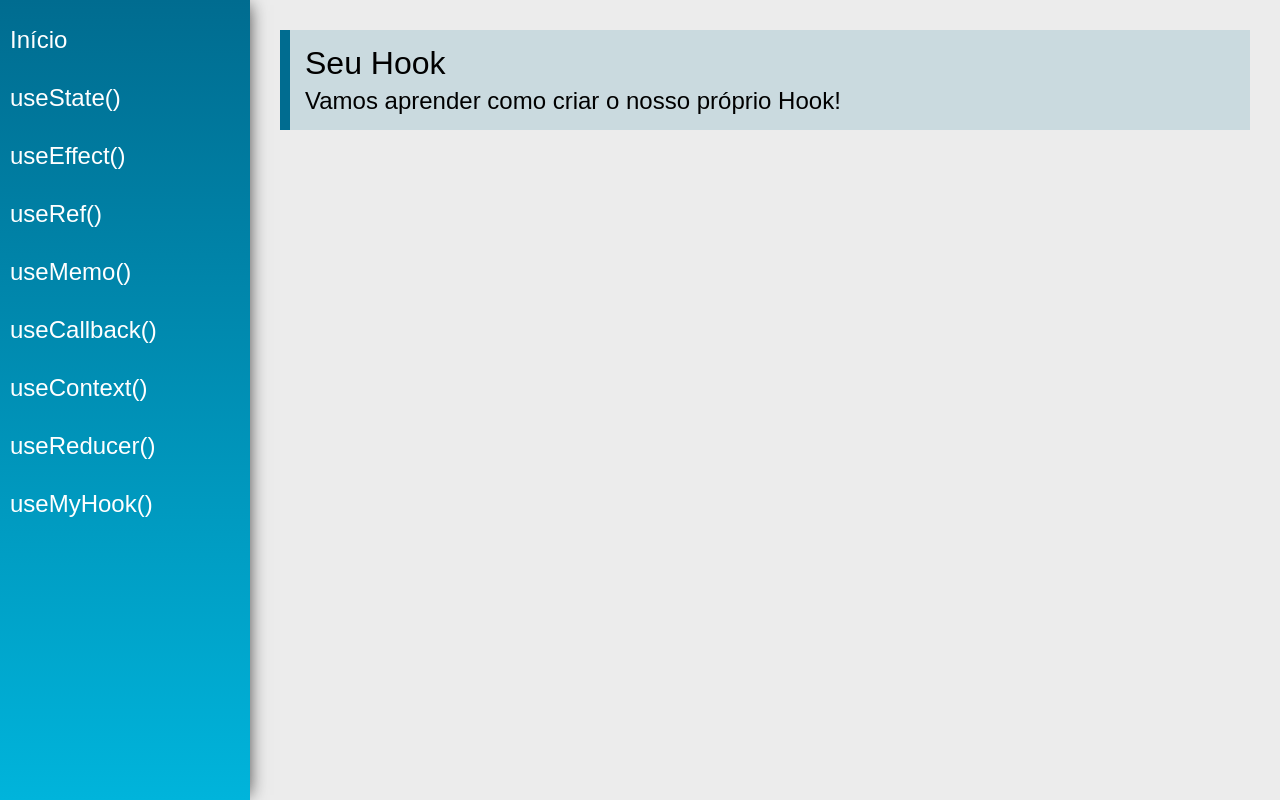
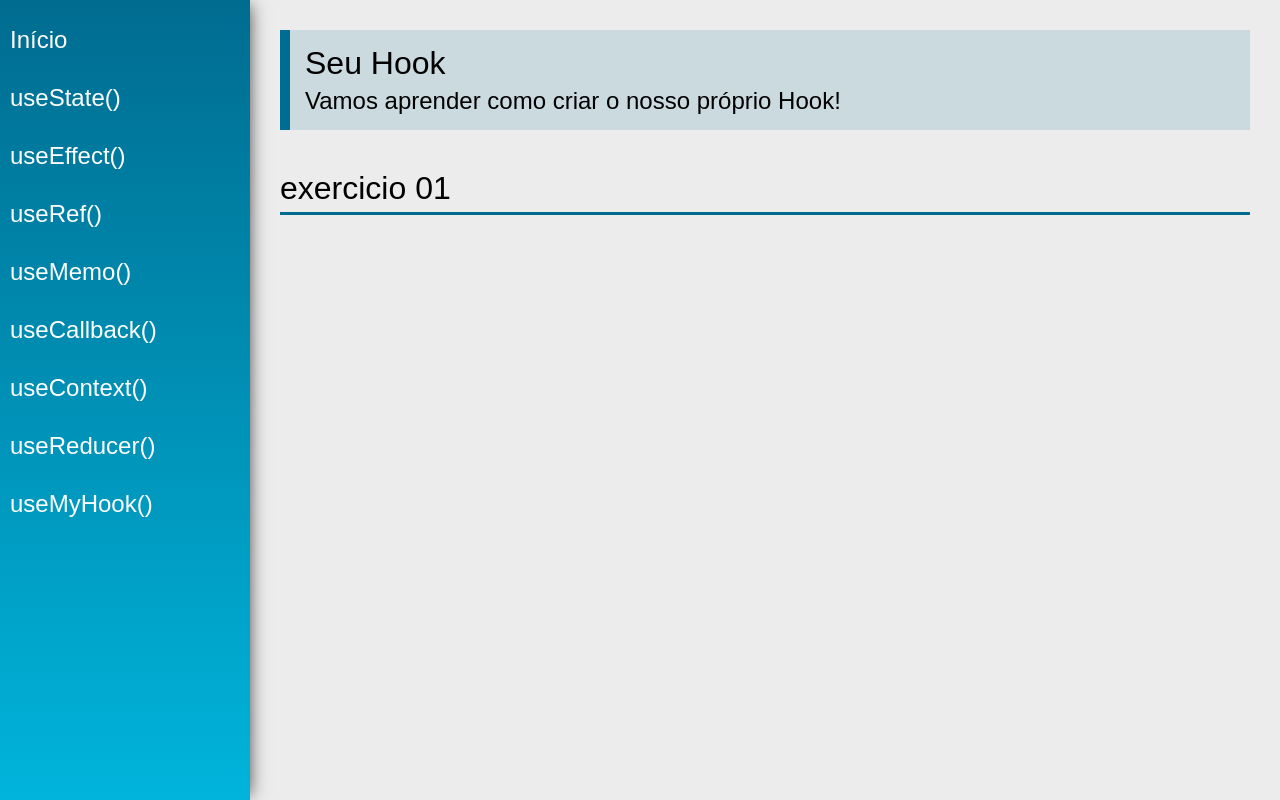
Before and after one commit to viniciosComerciante/React-Hooks, a React (Create React App) app: page /useCustom in a window 1280 px wide. Built offline with nearby package versions, Linux system fonts and the light colour scheme.

Commit message:
iniciado aula sobre custom hooks

```diff
--- a/src/views/examples/UseCustom.jsx
+++ b/src/views/examples/UseCustom.jsx
@@ -1,5 +1,7 @@
 import React from 'react'
 import PageTitle from '../../components/layout/PageTitle'
+import SectionTitle from './../../components/layout/SectionTitle';
+
 
 const UseRef = (props) => {
     return (
@@ -8,6 +10,9 @@ const UseRef = (props) => {
                 title="Seu Hook"
                 subtitle="Vamos aprender como criar o nosso próprio Hook!"
             />
+            <SectionTitle title="exercicio 01">
+
+            </SectionTitle>
         </div>
     )
 }
```
Also changed, not shown: src/hooks/UseCounter.js (added).
